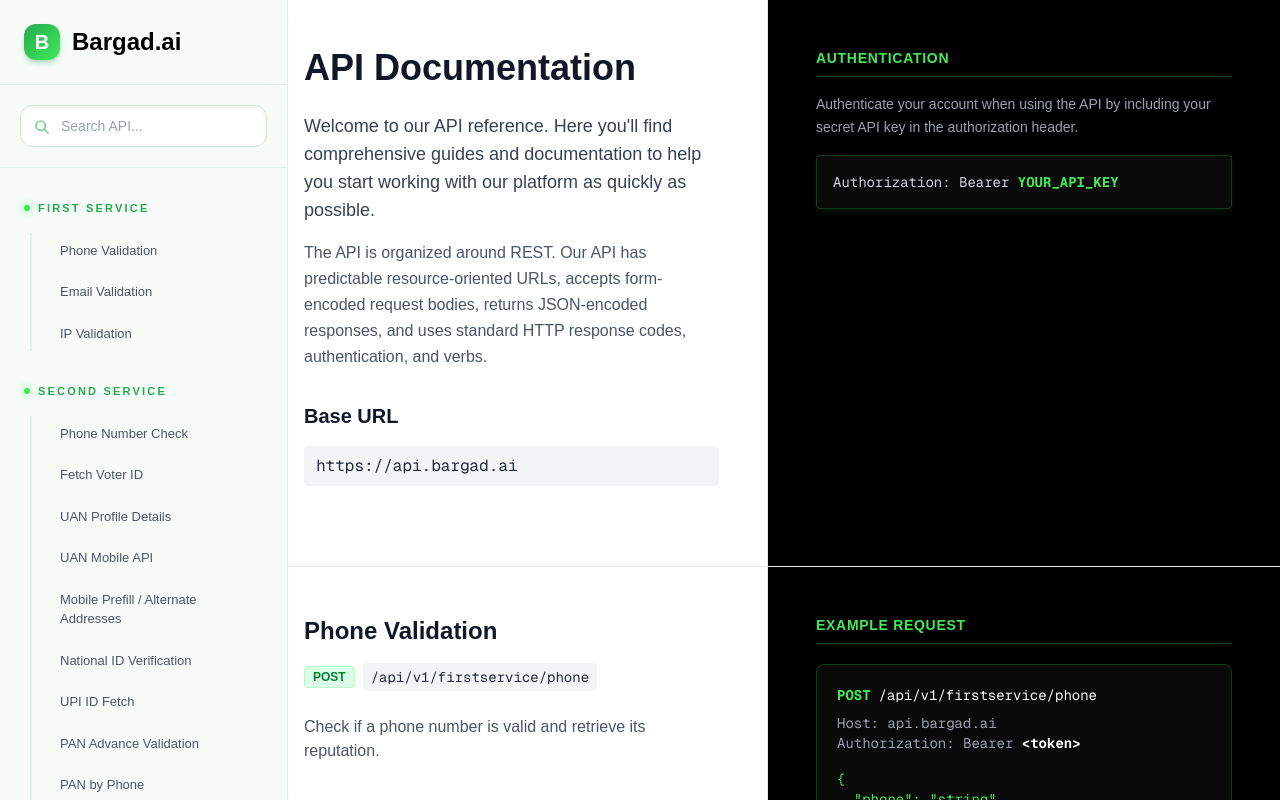
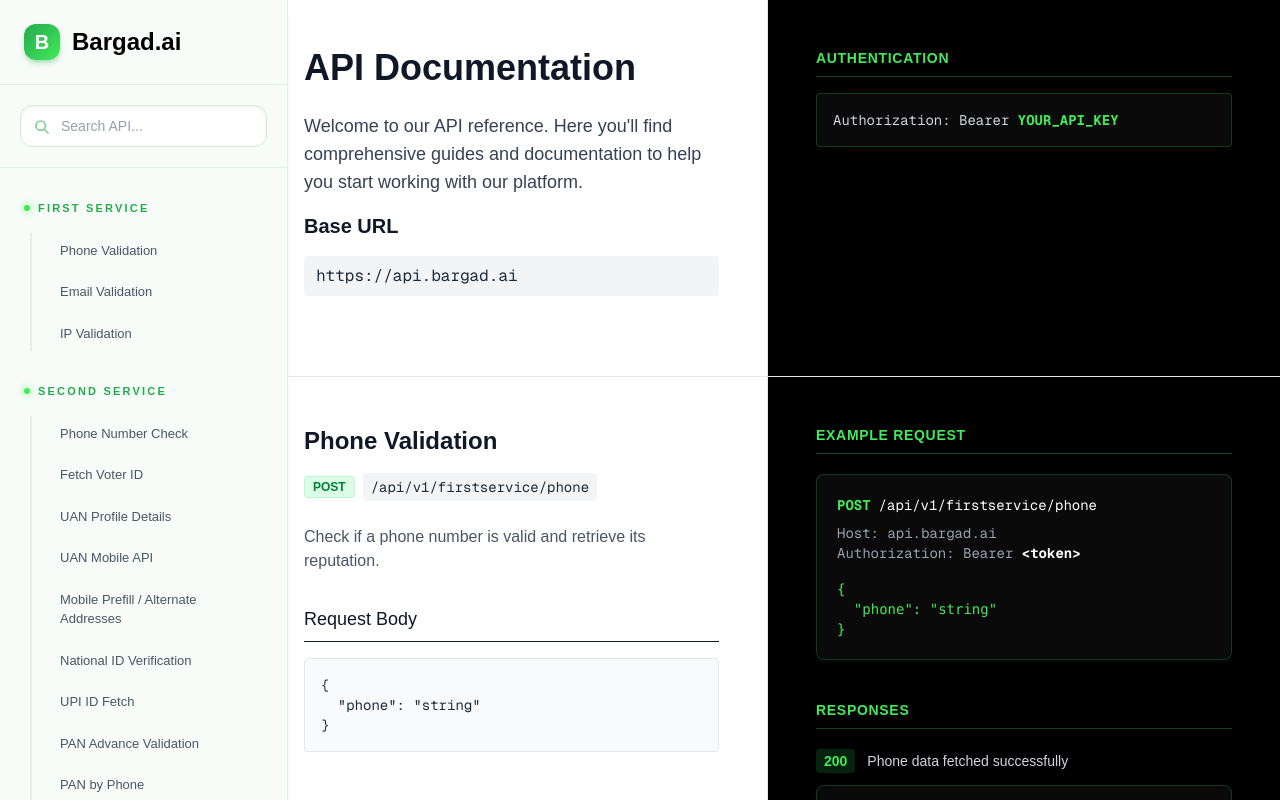
Before and after one commit to augustusHarts/bargad-api-docs, a Next.js app: page / in a window 1280 px wide. Shown: the top 800 px of the page. Built offline with nearby package versions, Linux system fonts and the light colour scheme.

Commit message:
Services added

```diff
--- a/app/layout.js
+++ b/app/layout.js
@@ -1,15 +1,3 @@
-// import "../styles/globals.css";
-// export default function RootLayout({ children }) {
-//   return (
-//     <html lang="en">
-//       <body>
-//         {/* Your navigation, providers, or wrappers go here */}
-//         {children}
-//       </body>
-//     </html>
-//   );
-// }
-
 import { Geist, Geist_Mono } from "next/font/google";
 import "../styles/globals.css";
 
@@ -28,13 +16,10 @@
   description: "API Documentation for Bargad API",
 };
 
-export default function RootLayout({ children }) {
+export default function ApiDocsLayout({ children }) {
   return (
-    <html
-      lang="en"
-      className={`${geistSans.variable} ${geistMono.variable} h-full antialiased`}
-    >
-      <body className="min-h-full flex flex-col">{children}</body>
-    </html>
+    <section className={`${geistSans.variable} ${geistMono.variable} antialiased`}>
+      {children}
+    </section>
   );
 }
--- a/app/page.js
+++ b/app/page.js
@@ -1,23 +1,13 @@
-// import Image from "next/image";
-// import LoginPage from "./login/page";
+'use client';
 
-// export default function Home() {
-//   return (
-//     <LoginPage/>
-//   );
-// }
-
-'use client';
 import React, { useState, useEffect } from 'react';
 import Sidebar from '../components/layout/Sidebar';
 import EndpointSection from '../components/EndpointSection';
 import { services } from '../data/services';
 
-export default function Home() {
-
+export default function ApiDocsPage() {
   const [activeId, setActiveId] = useState('');
 
-  // Intersection observer to track which endpoint is currently active on screen
   useEffect(() => {
     const observer = new IntersectionObserver(
       (entries) => {
@@ -29,8 +19,9 @@
       },
       { rootMargin: '-20% 0px -80% 0px' }
     );
+
     const elements = document.querySelectorAll('section[id]');
-    if(!elements.length) return;
+    if (!elements.length) return;
 
     elements.forEach((el) => observer.observe(el));
     return () => {
@@ -39,37 +30,26 @@
     };
   }, []);
 
-  useEffect(() => {
-    })
-
   return (
     <div className="flex w-full min-h-screen bg-white">
-      {/* Sidebar hidden on very small screens, visible on md+ */}
-      {/* <div className="hidden md:block w-64 flex-shrink-0"> */}
       <div className="md:block w-64 flex-shrink-0">
         <Sidebar services={services} activeId={activeId} />
       </div>
 
-      {/* Main Content */}
-      <main className="flex-1 md:w-full w-full">
+      <main className="flex-1 w-full">
         {/* Mobile Header */}
         <div className="md:hidden bg-[#24aa4d] text-white p-4 font-bold text-xl sticky top-0 z-20 shadow-md">
           Bargad.ai API Docs
         </div>
 
         <div className="max-w-[1600px] w-full">
-          {/* Introduction block */}
           <section id="introduction" className="border-b border-gray-200 scroll-mt-0">
             <div className="flex flex-col lg:flex-row">
               <div className="lg:w-1/2 p-8 lg:p-12 lg:border-r border-gray-200 bg-white">
                 <h1 className="text-4xl font-extrabold text-gray-900 mb-6">API Documentation</h1>
                 <p className="text-lg text-gray-700 mb-4">
-                  Welcome to our API reference. Here you&#39;ll find comprehensive guides and documentation to help you start working with our platform as quickly as possible.
+                  Welcome to our API reference. Here you'll find comprehensive guides and documentation to help you start working with our platform.
                 </p>
-                <p className="text-gray-600 mb-8 mt-4 leading-relaxed">
-                  The API is organized around REST. Our API has predictable resource-oriented URLs, accepts form-encoded request bodies, returns JSON-encoded responses, and uses standard HTTP response codes, authentication, and verbs.
-                </p>
-
                 <h3 className="text-xl font-semibold mb-4 text-gray-900">Base URL</h3>
                 <code className="bg-gray-100 px-3 py-2 rounded text-base font-mono block mb-8 text-gray-800">
                   https://api.bargad.ai
@@ -77,17 +57,13 @@
               </div>
               <div className="lg:w-1/2 p-8 lg:p-12 bg-[#000000] text-white">
                 <h3 className="text-sm border-b border-[#24aa4d]/40 pb-2 mb-4 font-bold text-[#42ea5a] uppercase tracking-wider">Authentication</h3>
-                <p className="text-sm text-gray-400 mb-4 leading-relaxed">
-                  Authenticate your account when using the API by including your secret API key in the authorization header.
-                </p>
-                <div className="bg-[#0a0a0a] p-4 rounded border border-[#24aa4d]/30 overflow-x-auto text-sm font-mono shadow-md shadow-[#24aa4d]/10">
+                <div className="bg-[#0a0a0a] p-4 rounded border border-[#24aa4d]/30 text-sm font-mono">
                   <div className="text-gray-300">Authorization: Bearer <span className="text-[#42ea5a] font-bold">YOUR_API_KEY</span></div>
                 </div>
               </div>
             </div>
           </section>
 
-          {/* Render all services and their endpoints */}
           {services.map((service) => (
             <div key={service.id}>
               {service.endpoints.map((endpoint) => (
@@ -95,7 +71,6 @@
               ))}
             </div>
           ))}
-
         </div>
       </main>
     </div>
```
Also changed, not shown: app/api-docs/layout.js (deleted, +0 -28 lines), app/api-docs/page.js (deleted, +0 -94 lines).
